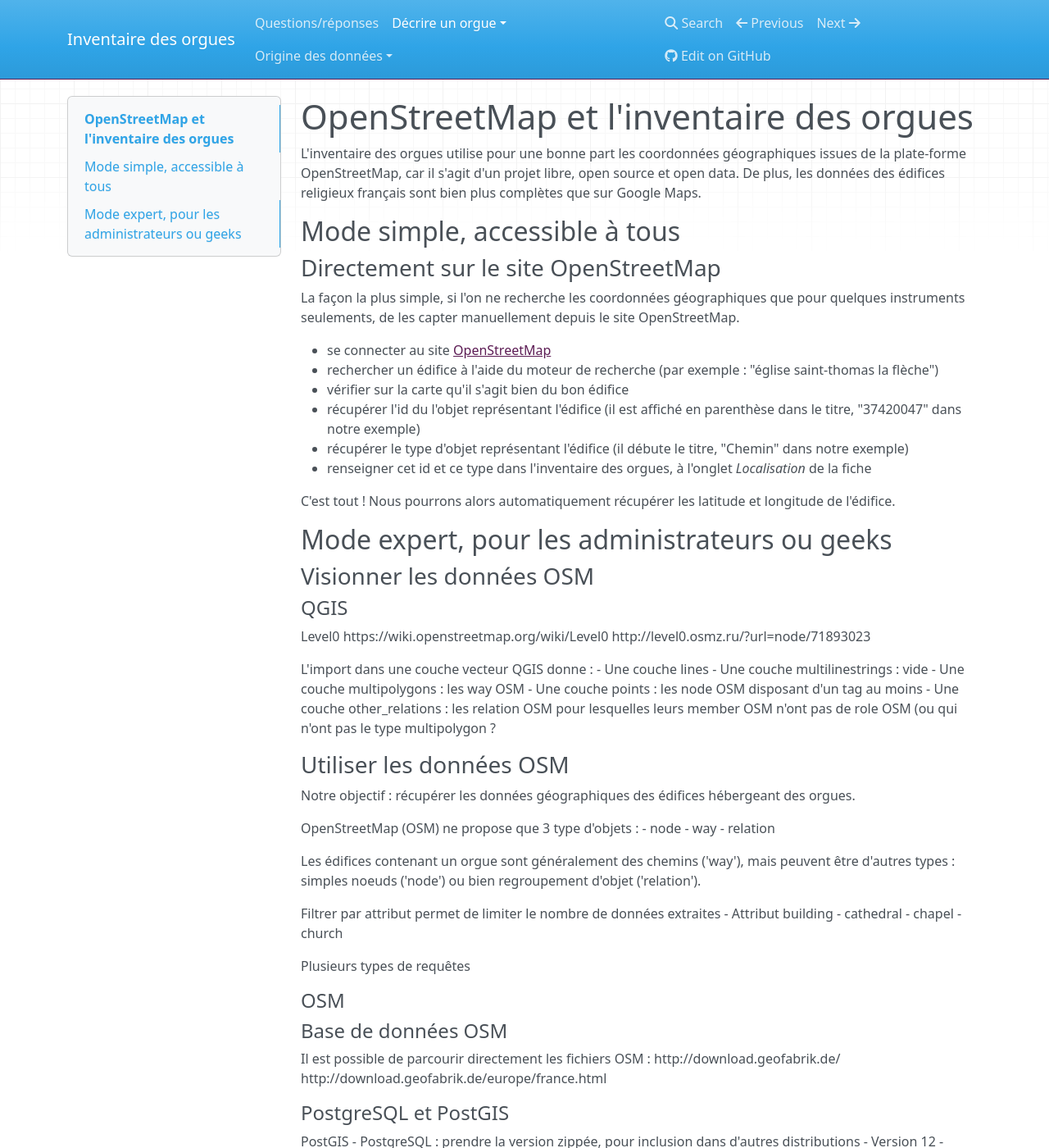
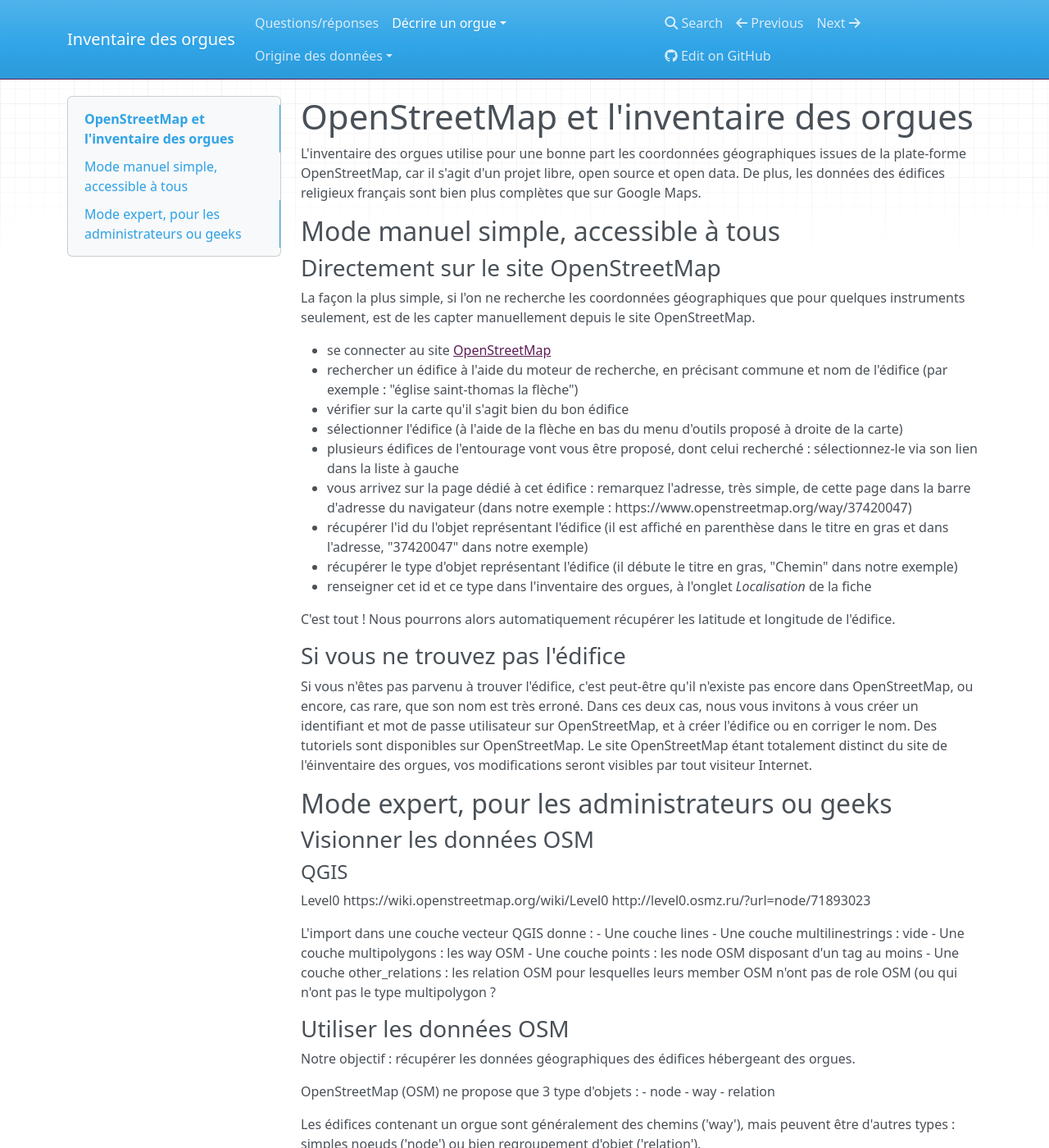
Before and after one commit to inventaire-des-orgues/docs, an MkDocs documentation site: the page built from docs/osm.md, in a window 1280 px wide and 1400 px high. Shown: the whole window at 82% size. Built offline with MkDocs 1.6.1, drawn with Linux system fonts in a browser that asks for light colours; nearby versions of some CDN libraries.

Commit message:
détails sur utilisation du site OSM

```diff
--- a/docs/osm.md
+++ b/docs/osm.md
@@ -4,21 +4,31 @@
 De plus, les données des édifices religieux français sont bien plus complètes que sur Google Maps.
 
 
-## Mode simple, accessible à tous
+## Mode manuel simple, accessible à tous
 
 ### Directement sur le site OpenStreetMap
 
-La façon la plus simple, si l'on ne recherche les coordonnées géographiques que pour quelques instruments seulements,
-de les capter manuellement depuis le site OpenStreetMap.
+La façon la plus simple, si l'on ne recherche les coordonnées géographiques que pour quelques instruments seulement,
+est de les capter manuellement depuis le site OpenStreetMap.
 
 - se connecter au site [OpenStreetMap](https://www.openstreetmap.org)
-- rechercher un édifice à l'aide du moteur de recherche (par exemple : "église saint-thomas la flèche")
+- rechercher un édifice à l'aide du moteur de recherche, en précisant commune et nom de l'édifice (par exemple : "église saint-thomas la flèche")
 - vérifier sur la carte qu'il s'agit bien du bon édifice
-- récupérer l'id du l'objet représentant l'édifice (il est affiché en parenthèse dans le titre, "37420047" dans notre exemple)
-- récupérer le type d'objet représentant l'édifice (il débute le titre, "Chemin" dans notre exemple)
+- sélectionner l'édifice (à l'aide de la flèche en bas du menu d'outils proposé à droite de la carte)
+- plusieurs édifices de l'entourage vont vous être proposé, dont celui recherché : sélectionnez-le via son lien dans la liste à gauche
+- vous arrivez sur la page dédié à cet édifice : remarquez l'adresse, très simple, de cette page dans la barre d'adresse du navigateur
+(dans notre exemple : https://www.openstreetmap.org/way/37420047)
+- récupérer l'id du l'objet représentant l'édifice (il est affiché en parenthèse dans le titre en gras et dans l'adresse, "37420047" dans notre exemple)
+- récupérer le type d'objet représentant l'édifice (il débute le titre en gras, "Chemin" dans notre exemple)
 - renseigner cet id et ce type dans l'inventaire des orgues, à l'onglet *Localisation* de la fiche
 
 C'est tout ! Nous pourrons alors automatiquement récupérer les latitude et longitude de l'édifice.
+
+### Si vous ne trouvez pas l'édifice
+Si vous n'êtes pas parvenu à trouver l'édifice, c'est peut-être qu'il n'existe pas encore dans OpenStreetMap, ou encore, cas rare, que son nom est très erroné.
+Dans ces deux cas, nous vous invitons à vous créer un identifiant et mot de passe utilisateur sur OpenStreetMap, et à créer l'édifice ou en corriger le nom.
+Des tutoriels sont disponibles sur OpenStreetMap. Le site OpenStreetMap étant totalement distinct du site de l'éinventaire des orgues, vos modifications seront visibles par tout visiteur Internet.
+
 
 ## Mode expert, pour les administrateurs ou geeks
 
```
